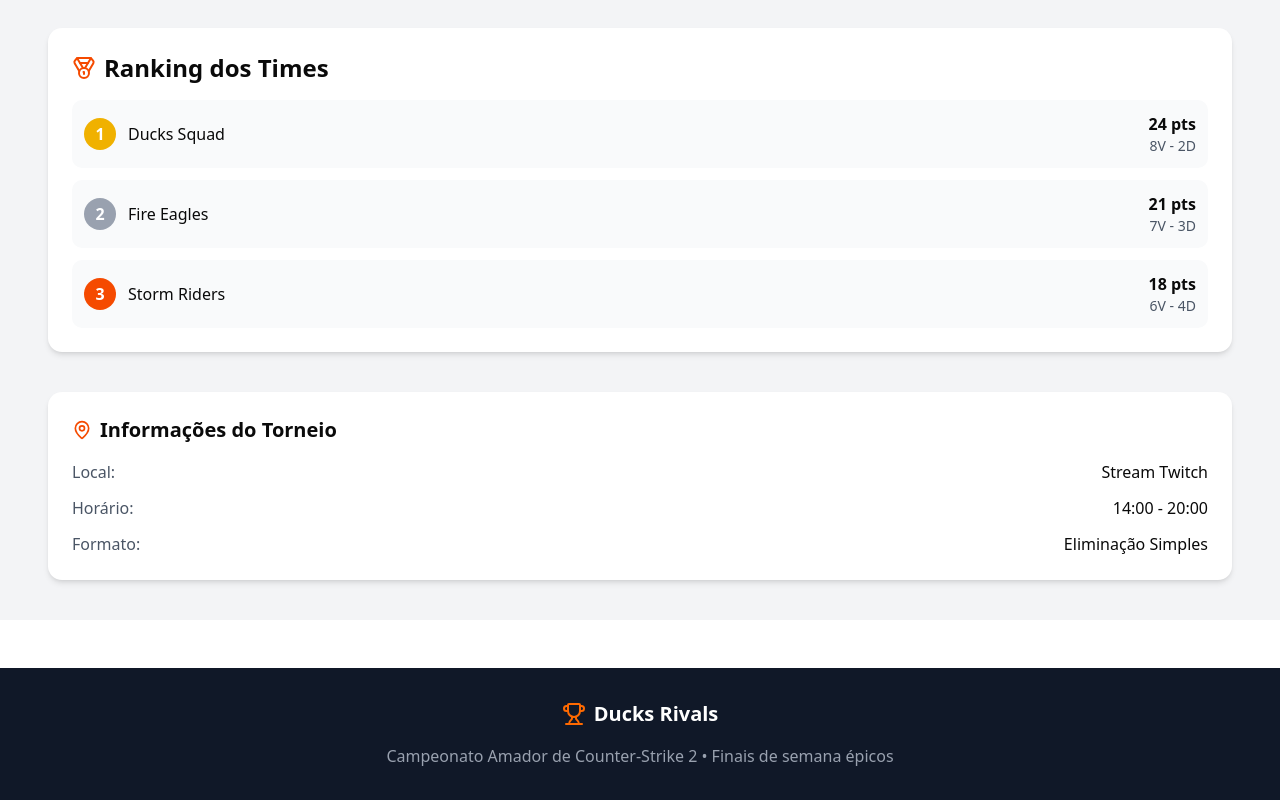
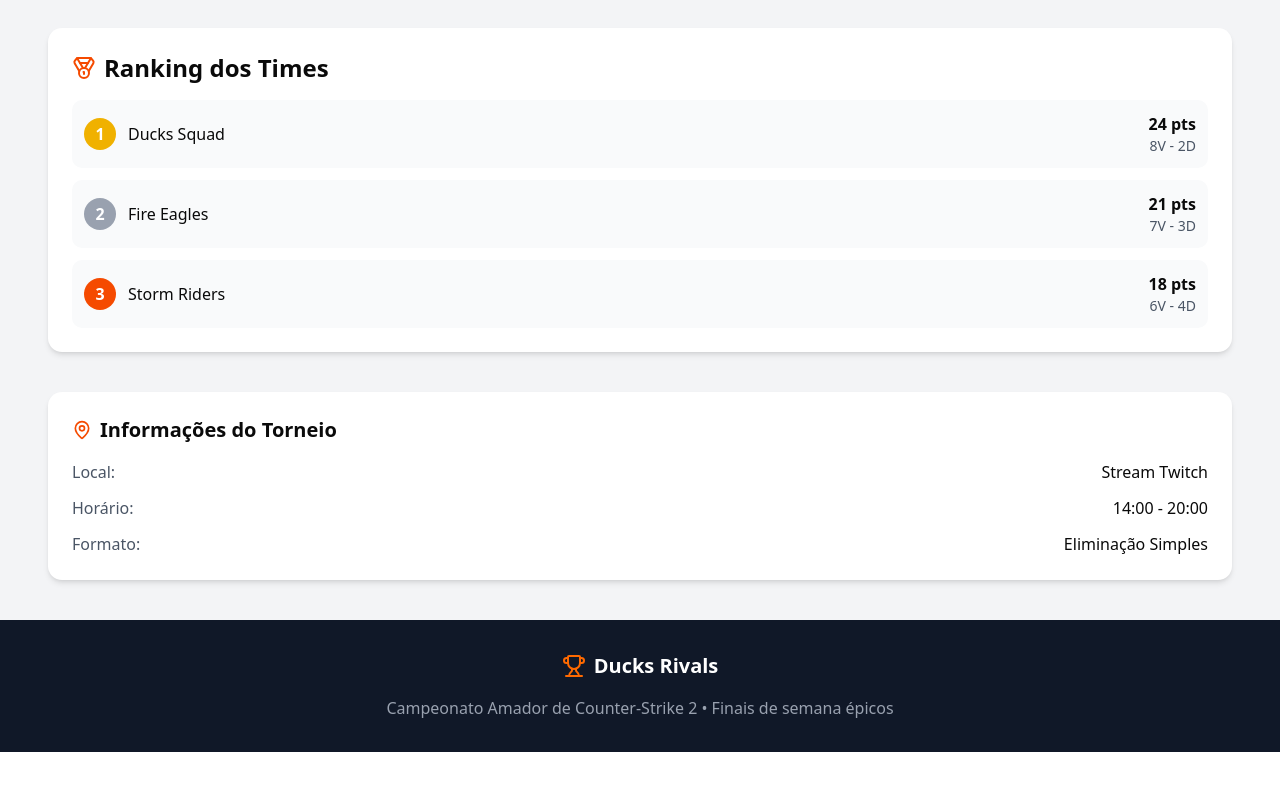
Before and after one commit to deploy-easypanel/rivals_web, a Next.js app: page / in a window 1280 px wide. Shown: the part 1233-2033 px from the top of the page. After the commit the page ends 1985 px from the top, so only its background shows below. Built offline with nearby package versions, Linux system fonts and the light colour scheme.

Commit message:
fix: remove top margin from Footer component for improved layout

```diff
--- a/src/components/Footer.tsx
+++ b/src/components/Footer.tsx
@@ -2,7 +2,7 @@
 
 export default function Footer() {
   return (
-    <footer className="bg-gray-900 text-white py-8 mt-12">
+    <footer className="bg-gray-900 text-white py-8">
       <div className="max-w-7xl mx-auto px-4 text-center">
         <div className="flex items-center justify-center space-x-2 mb-4">
           <Trophy className="w-6 h-6 text-orange-500" />
```
